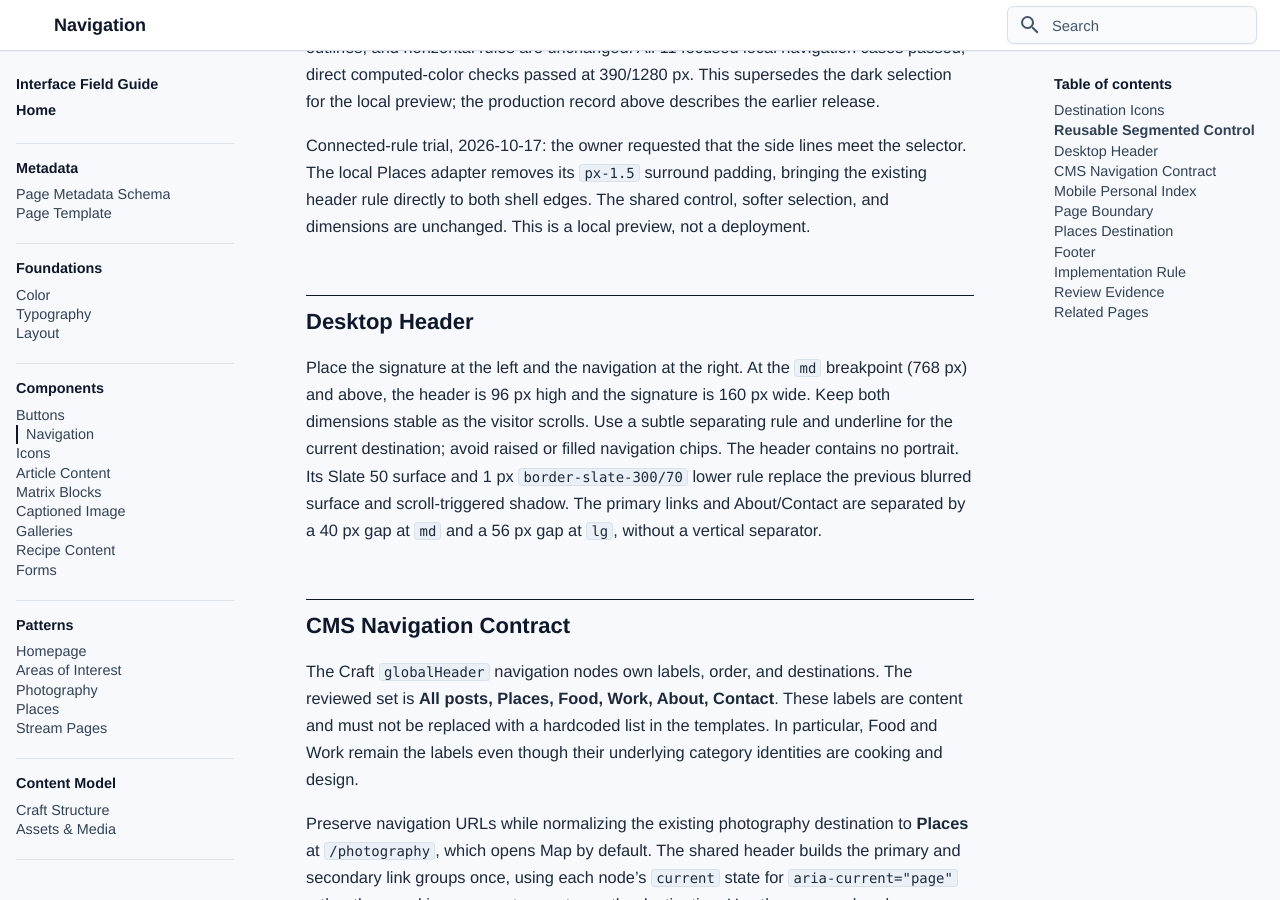
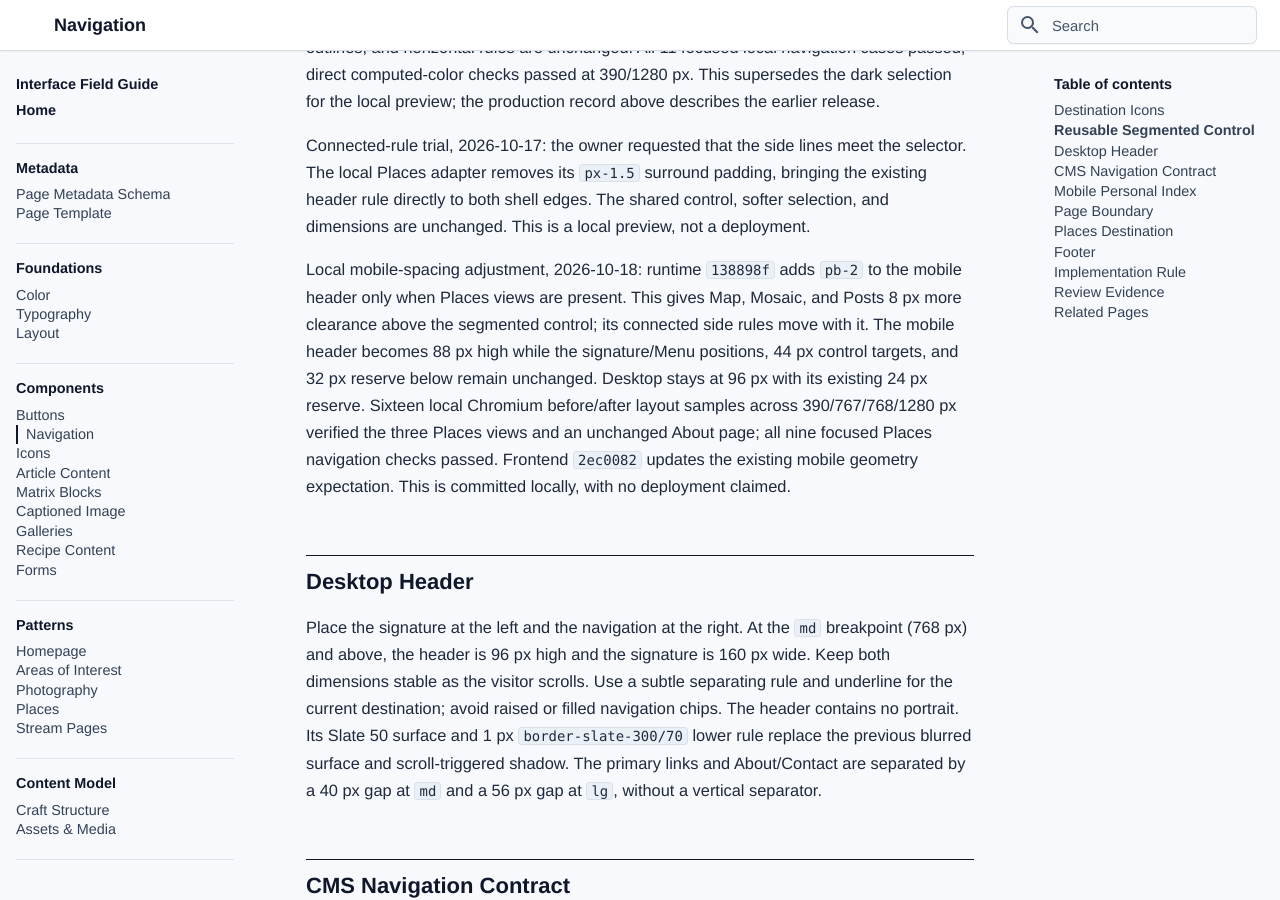
Before and after one commit to bentilden/Design-System, an MkDocs documentation site: the page built from docs/components/navigation.md, in a window 1280 px wide and 900 px high, scrolled down 2404 px. Built offline with MkDocs 1.6.1 and Material for MkDocs 9.7.7, drawn with Linux system fonts in a browser that asks for light colours; some web fonts are replaced.

Commit message:
Document mobile photography control clearance

```diff
--- a/docs/components/navigation.md
+++ b/docs/components/navigation.md
@@ -70,6 +70,8 @@ Phone-review correction, 2026-10-17: after reviewing the deployed control on a p
 
 Connected-rule trial, 2026-10-17: the owner requested that the side lines meet the selector. The local Places adapter removes its `px-1.5` surround padding, bringing the existing header rule directly to both shell edges. The shared control, softer selection, and dimensions are unchanged. This is a local preview, not a deployment.
 
+Local mobile-spacing adjustment, 2026-10-18: runtime `138898f` adds `pb-2` to the mobile header only when Places views are present. This gives Map, Mosaic, and Posts 8 px more clearance above the segmented control; its connected side rules move with it. The mobile header becomes 88 px high while the signature/Menu positions, 44 px control targets, and 32 px reserve below remain unchanged. Desktop stays at 96 px with its existing 24 px reserve. Sixteen local Chromium before/after layout samples across 390/767/768/1280 px verified the three Places views and an unchanged About page; all nine focused Places navigation checks passed. Frontend `2ec0082` updates the existing mobile geometry expectation. This is committed locally, with no deployment claimed.
+
 ## Desktop Header
 
 Place the signature at the left and the navigation at the right. At the `md` breakpoint (768 px) and above, the header is 96 px high and the signature is 160 px wide. Keep both dimensions stable as the visitor scrolls. Use a subtle separating rule and underline for the current destination; avoid raised or filled navigation chips. The header contains no portrait. Its Slate 50 surface and 1 px `border-slate-300/70` lower rule replace the previous blurred surface and scroll-triggered shadow. The primary links and About/Contact are separated by a 40 px gap at `md` and a 56 px gap at `lg`, without a vertical separator.
```
